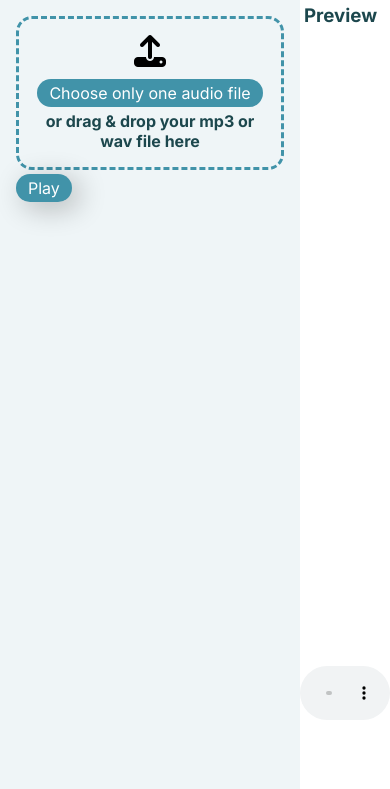
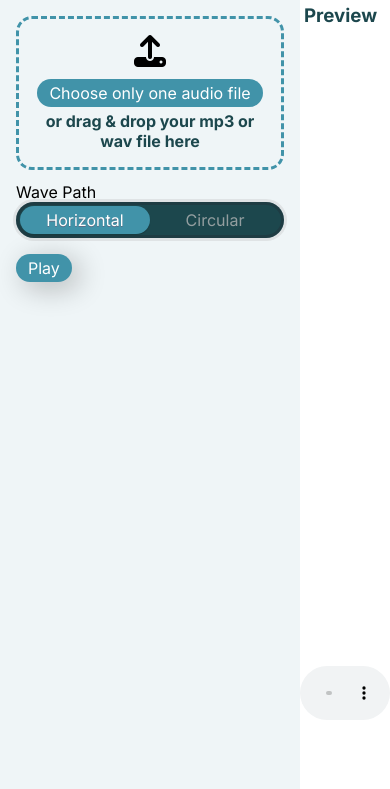
Before and after one commit to hmingji/MusicVisualizer, a PHP site: page / in a window 390 px wide. Shown: the part 55-844 px from the top of the page. Run offline with PHP 8.4, Linux system fonts and the light colour scheme; some libraries are stand-ins or nearby versions.

Commit message:
add wavepath toggle feature

```diff
--- a/css/style.css
+++ b/css/style.css
@@ -54,6 +54,7 @@
     border: dashed 3px var(--boston-blue-color);
     border-radius: 1rem;
     padding: 1rem;
+    margin-bottom: 0.75rem;
 }
 
 .active {
@@ -88,17 +89,32 @@
     color: var(--blue-dianne-color);
 }
 
-#audio-visualizer-canvas {
-    justify-self: center;
+.canvas-container {
+    position: relative;
     width: 100%;
     height: 80%;
-    border: 0;
-    /*background-color: var(--blue-dianne-color);*/
-    /*-webkit-filter: url('#goo');*/
+    /*border: solid 1px black;*/
+}
+
+#audio-visualizer-canvas {
+    position: absolute;
+    top: 0;
+    left: 0;
+    width: 100%;
+    height: 100%;
+    z-index: 1;
     filter: url('#goo');
-
     /*filter: blur(3px) contrast(100);*/
     /* min height or min width to be defined */
+}
+
+#base-canvas {
+    position: absolute;
+    top: 0;
+    left: 0;
+    z-index: 2;
+    width: 100%;
+    height: 100%;
 }
 
 #audio {
@@ -123,3 +139,45 @@ button:active {
     transform: scale(0.95);
     box-shadow: 3px 2px 22px 1px rgba(0, 0, 0, 0.24);
 }
+
+.wavepath-radiobutton-container {
+    display: flex;
+    align-items: center;
+    justify-content: center;
+    background-color: var(--blue-dianne-color);
+    padding: 4px;
+    border-radius: 4rem;
+    box-shadow: inset 0 0 0 3px rgba(35, 33, 45, 0.3),
+		0 0 0 3px rgba(185, 185, 185, 0.3);
+    margin-bottom: 0.75rem;
+}
+
+.wavepath-radiobutton-container input {
+    width: 50%;
+    height: 100%;
+	-webkit-appearance: none;
+	-moz-appearance: none;
+	appearance: none;
+	outline: none;
+	cursor: pointer;
+	border-radius: 4rem;
+	padding: 4px 8px;
+	/*background: #454857;*/
+	color: #bdbdbdbd;
+	font-size: 1rem;
+    transition: all 100ms linear;
+}
+
+.wavepath-radiobutton-container input:checked {
+	background-color: var(--boston-blue-color);
+	color: #fff;
+	box-shadow: 0 1px 1px #0000002e;
+	text-shadow: 0 1px 0px #79485f7a;
+}
+
+.wavepath-radiobutton-container input:before {
+	content: attr(label);
+	display: inline-block;
+	text-align: center;
+	width: 100%;
+}
--- a/index.html
+++ b/index.html
@@ -27,6 +27,12 @@
                     <h3>or drag & drop your mp3 or wav file here</h3>
                 </div>
 
+                <p>Wave Path</p>
+                <div class="wavepath-radiobutton-container">
+                    <input label="Horizontal" type="radio" name="wavepath" value="horizontal" checked>
+                    <input label="Circular" type="radio" name="wavepath" value="circular">
+                </div>
+
                 <button id="audioplay-button">Play</button>
 
             </div>
@@ -34,7 +40,10 @@
             <div class="preview-container">
                 <h3>Preview</h3>
                 <!-- next is to learn overlay multiple canvas-->
-                <canvas id="audio-visualizer-canvas"></canvas>
+                <div class="canvas-container">
+                    <canvas id="base-canvas"></canvas>
+                    <canvas id="audio-visualizer-canvas"></canvas>
+                </div>
                 <audio id="audio" controls></audio>
                 <svg>
                     <defs>
--- a/js/app.js
+++ b/js/app.js
@@ -69,13 +69,32 @@ document.addEventListener('drop', (e) => e.preventDefault());
 
 const audioCtx = new AudioContext();
 const audioCanvas = document.getElementById("audio-visualizer-canvas");
+
+/** @type {HTMLCanvasElement} */
+const baseCanvas = document.getElementById('base-canvas');
+
 const audioPlayButton = document.querySelector('#audioplay-button');
+
 audioCanvas.height = window.innerHeight;
 audioCanvas.width = window.innerWidth;
 const audioCanvasCtx = audioCanvas.getContext('2d');
-console.log(audioCanvasCtx)
+
+baseCanvas.height = window.innerHeight;
+baseCanvas.width = window.innerWidth;
+const baseCanvasCtx = baseCanvas.getContext('2d');
+
 let audioSource;
 let audioAnalyser;
+var wavePathOption = "horizontal";
+
+const wavePathButtons = document.querySelectorAll('input[name="wavepath"]');
+
+for (const wavePathButton of wavePathButtons) {
+    wavePathButton.addEventListener('change', function(event){
+        if (this.checked) wavePathOption = this.value;
+        return;
+    })
+}
 
 audioPlayButton.addEventListener('click', (e) => {
     audioCtx.resume();
@@ -90,37 +109,85 @@ audioPlayButton.addEventListener('click', (e) => {
     audioAnalyser.maxDecibels = -10;
     const bufferLength = audioAnalyser.frequencyBinCount;
     const dataArray = new Uint8Array(bufferLength);
-    console.log(dataArray);
-    const barWidth = audioCanvas.width/(bufferLength)*0.75;
+    const widthOffset = audioCanvas.width * 0.25 / 2;
+    const heightOffset = 50;
+    const baseHeight = 12;
+    const baseWidth = audioCanvas.width * 0.75;
+    const dataArrayOffset = 10;
+    const barWidth = audioCanvas.width / (bufferLength + 10) * 0.75;
     let barHeight;
     let x;
 
+    isRunning = !isRunning;
 
-    function animate() {
+    function drawBase(displayOption) {
+        if (displayOption === "circular") {
+            baseCanvasCtx.beginPath();
+            baseCanvasCtx.lineWidth = 20;
+            baseCanvasCtx.strokeStyle = '#40e0d0';
+            baseCanvasCtx.arc(baseCanvas.width / 2, baseCanvas.height / 2, 190, 0, 2 * Math.PI);
+            baseCanvasCtx.stroke();
+        } else {
+            baseCanvasCtx.beginPath();
+            baseCanvasCtx.lineWidth = 20;
+            baseCanvasCtx.strokeStyle = '#40e0d0';
+            baseCanvasCtx.moveTo(baseCanvas.width*0.25/2, baseCanvas.height - heightOffset - 20);
+            baseCanvasCtx.lineTo(baseCanvas.width*(0.25/2+0.75), baseCanvas.height - heightOffset - 20);
+            baseCanvasCtx.stroke();
+        }
+    }
+
+    function horizontalAnimate() {
         x = 0;
         audioCanvasCtx.clearRect(0, 0, audioCanvas.width, audioCanvas.height);
         audioAnalyser.getByteFrequencyData(dataArray);
-        audioCanvasCtx.fillStyle = '#40e0d0';
-        audioCanvasCtx.fillRect(audioCanvas.width*0.25/2, audioCanvas.height - 10 - 20, audioCanvas.width*0.75, 10);
 
-        for (let i = 0; i < bufferLength; i++){
-            barHeight = dataArray[i];
+        for (let i = 0; i < bufferLength + dataArrayOffset; i++){
+            (i < dataArrayOffset) ? barHeight = 0 : barHeight = dataArray[i - dataArrayOffset];
 
-            let grd = audioCanvasCtx.createLinearGradient(x + audioCanvas.width*0.25/2, audioCanvas.height - 10 - 20, x + audioCanvas.width*0.25/2, audioCanvas.height - barHeight - 10 - 20);
-            grd.addColorStop(0, "#40e0d0");
-            grd.addColorStop(0.5, "#ff8c00");
-            grd.addColorStop(1, "#ff0080");
-            audioCanvasCtx.fillStyle = grd;
+            audioCanvasCtx.fillStyle = "#40e0d0";
+            audioCanvasCtx.fillRect(x + widthOffset, audioCanvas.height - barHeight - baseHeight - heightOffset, barWidth, barHeight);
 
-            audioCanvasCtx.fillRect(x + audioCanvas.width*0.25/2, audioCanvas.height - barHeight - 10 - 20, barWidth, barHeight);
-
-            //audioCanvasCtx.fillStyle = '#ff8c00';
-            //audioCanvasCtx.fillRect(x + audioCanvas.width*0.25/2, audioCanvas.height - (barHeight*0.5) - 10 - 20, barWidth, barHeight*0.5);
             x += barWidth;
         }
-        //need to add another canvas to cover the rounded bottom
-        //audioCanvasCtx.clearRect(audioCanvas.width*0.25/2, audioCanvas.height - 20 - 10 - 20, audioCanvas.width*(0.25/2+0.75), 30);
-        requestAnimationFrame(animate);
+
+        requestAnimationFrame(horizontalAnimate);
+
     }
-    animate();
+
+    function circularAnimate() {
+        x = 0;
+        audioCanvasCtx.clearRect(0, 0, audioCanvas.width, audioCanvas.height);
+        audioAnalyser.getByteFrequencyData(dataArray);
+
+        for (let i = 0; i < bufferLength + dataArrayOffset; i++){
+            (i < dataArrayOffset) ? barHeight = 0 : barHeight = dataArray[i - dataArrayOffset];
+
+            audioCanvasCtx.save();
+            audioCanvasCtx.translate(audioCanvas.width / 2, audioCanvas.height / 2);
+            audioCanvasCtx.rotate(i * Math.PI * 2 / (bufferLength + dataArrayOffset));
+
+            audioCanvasCtx.fillStyle = "#40e0d0";
+            audioCanvasCtx.fillRect(0, 190, barWidth, barHeight);
+
+            x += barWidth;
+            audioCanvasCtx.restore();
+        }
+
+        requestAnimationFrame(circularAnimate);
+    }
+
+    if (wavePathOption === "horizontal") {
+        drawBase("horizontal");
+        horizontalAnimate();
+        return;
+    }
+
+    if (wavePathOption === "circular") {
+        drawBase("circular");
+        circularAnimate();
+        return;
+    }
+
+    return;
 })
```
